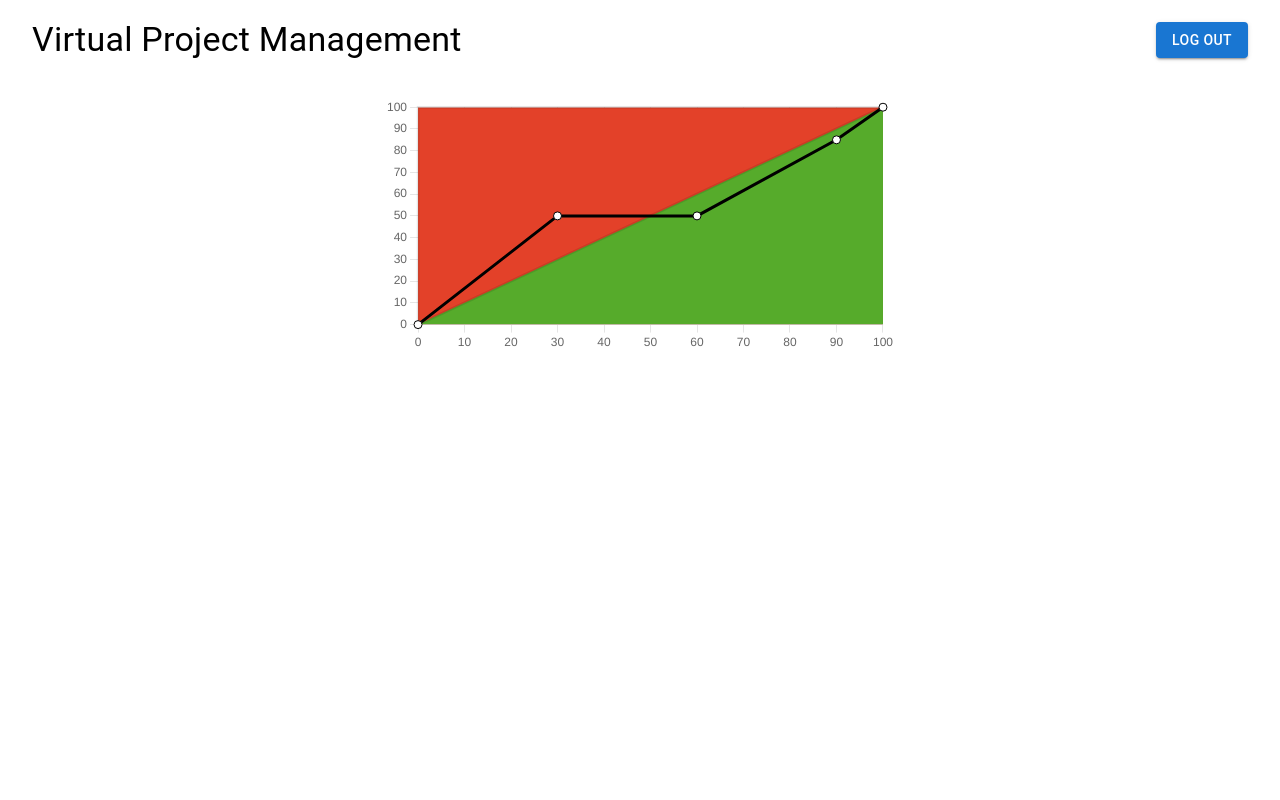
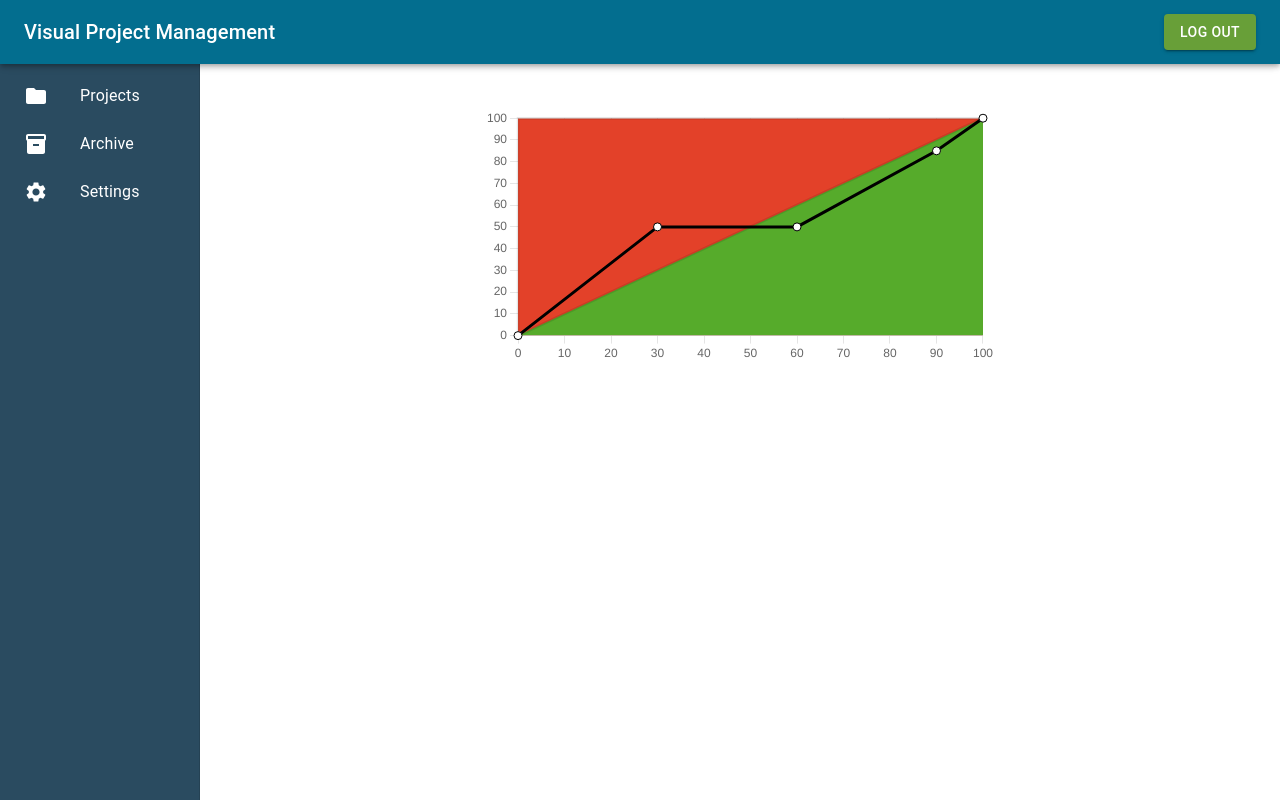
Before and after one commit to jingrentay/CPTS423, a React (Create React App) app in the folder VPMApp/client/: page /projects in a window 1280 px wide. Built offline with nearby package versions, Linux system fonts and the light colour scheme.

Commit message:
Added a navigation bar and sidebar

```diff
--- a/VPMApp/client/package.json
+++ b/VPMApp/client/package.json
@@ -5,6 +5,7 @@
   "dependencies": {
     "@emotion/react": "^11.10.4",
     "@emotion/styled": "^11.10.4",
+    "@mui/icons-material": "^5.10.9",
     "@mui/material": "^5.10.9",
     "@testing-library/jest-dom": "^5.16.5",
     "@testing-library/react": "^13.4.0",
--- /dev/null
+++ b/VPMApp/client/src/components/Navigation.js
@@ -0,0 +1,36 @@
+import React from 'react';
+import { Link } from 'react-router-dom'
+import { Drawer, AppBar, Toolbar, Typography, Button, Box } from '@mui/material'
+import { ThemeProvider } from '@mui/material/styles'
+import theme from '../theme.js'
+import Sidebar from './Sidebar';
+
+const drawerWidth = 200;
+
+const Navigation = () => {
+    return (
+        <ThemeProvider theme={theme}>
+        <Box sx={{ display: 'flex'}}>
+            <AppBar position='fixed' sx={{ zIndex: (theme) => theme.zIndex.drawer + 1 }}>
+                <Toolbar>
+                    <Typography variant="h6" noWrap component="div" sx={{ flexGrow: 1}}>
+                        Visual Project Management
+                    </Typography>
+                    <Button component={Link} to="/" size="medium" variant="contained" sx={{ backgroundColor: "#689f38"}}>
+                        Log Out
+                    </Button>
+                </Toolbar>
+            </AppBar>
+            <Drawer
+                variant="permanent"color="secondary"
+                sx={{ backgroundColor: "#2a4b60", width: drawerWidth, flexShrink: 0, [`& .MuiDrawer-paper`]: { width: drawerWidth, boxSizing: 'border-box' }}}
+            >
+                <Toolbar/>
+                <Sidebar/>
+            </Drawer>
+        </Box>
+        </ThemeProvider>
+    );
+  };
+
+  export default Navigation;
--- /dev/null
+++ b/VPMApp/client/src/components/Sidebar.js
@@ -0,0 +1,35 @@
+import React from 'react';
+import { Box, List, ListItem, ListItemButton, ListItemIcon, ListItemText } from '@mui/material'
+import SettingsIcon from '@mui/icons-material/Settings';
+import InventoryIcon from '@mui/icons-material/Inventory';
+import FolderIcon from '@mui/icons-material/Folder';
+import { Link } from 'react-router-dom';
+
+const Sidebar = () => {
+    return (
+        <Box sx={{ overflow: 'auto' }}>
+            <List>
+                <ListItem key="Projects" disablePadding >
+                    <ListItemButton component={Link} to="/projects">
+                        <ListItemIcon sx={{ ml: 1, color: 'white' }}> <FolderIcon/> </ListItemIcon>
+                        <ListItemText sx={{ color: 'white' }}> Projects </ListItemText>
+                    </ListItemButton>
+                </ListItem>
+                <ListItem key="Projects" disablePadding >
+                    <ListItemButton>
+                        <ListItemIcon sx={{ ml: 1, color: 'white' }}> <InventoryIcon/> </ListItemIcon>
+                        <ListItemText sx={{ color: 'white' }}> Archive </ListItemText>
+                    </ListItemButton>
+                </ListItem>
+                <ListItem key="Projects" disablePadding >
+                    <ListItemButton>
+                        <ListItemIcon sx={{ ml: 1, color: 'white' }}> <SettingsIcon /> </ListItemIcon>
+                        <ListItemText sx={{ color: 'white' }}> Settings </ListItemText>
+                    </ListItemButton>
+                </ListItem>
+            </List>
+        </Box>
+    );
+  };
+
+  export default Sidebar;
--- a/VPMApp/client/src/pages/ProjectHomePage.js
+++ b/VPMApp/client/src/pages/ProjectHomePage.js
@@ -1,22 +1,12 @@
 import React from 'react'
-import { Button, Toolbar, Typography, Box } from '@mui/material'
-import { Link } from 'react-router-dom'
 import FeverChart from '../components/FeverChart'
+import Navigation from '../components/Navigation'
 
 const ProjectHomePage = () => {
     return (
         <div>
-            <Box sx={{ flexGrow: 1 }}>
-                <Toolbar>
-                    <Typography variant="h4" component="div" sx={{ flexGrow: 1 }}>
-                        Virtual Project Management
-                    </Typography>
-                    <Button component={Link} to="/" size="medium" variant="contained">
-                        Log Out
-                    </Button>
-                </Toolbar>
-            </Box>
-            <div style={{ paddingTop: '25px', display: 'flex', alignItems: 'center', justifyContent: 'center' }}>
+            <Navigation/>
+            <div style={{ paddingLeft: '200px', paddingTop: '100px', display: 'flex', alignItems: 'center', justifyContent: 'center' }}>
                 <div class="chart-container" style={{ position: 'relative', height: '20vh', width: '40vw' }}>
                     <FeverChart/>
                 </div>
--- /dev/null
+++ b/VPMApp/client/src/theme.js
@@ -0,0 +1,29 @@
+import { createTheme } from '@mui/material/styles';
+
+const theme = createTheme({
+    palette: {
+        primary: {
+          light: '#4d9cbf',
+          main: '#036e8f',
+          dark: '#004361',
+          contrastText: '#fff',
+        },
+        secondary: {
+          light: '#57778d',
+          main: '#2a4b60',
+          dark: '#002336',
+          contrastText: '#fff',
+        },
+    },
+    components: {
+        MuiDrawer: {
+          styleOverrides: {
+            paper: {
+              background: "#2a4b60"
+            }
+          }
+        }
+    },
+})
+
+export default theme;
```
Also changed, not shown: 1 other file (tests, documents, lock files or other folders).
